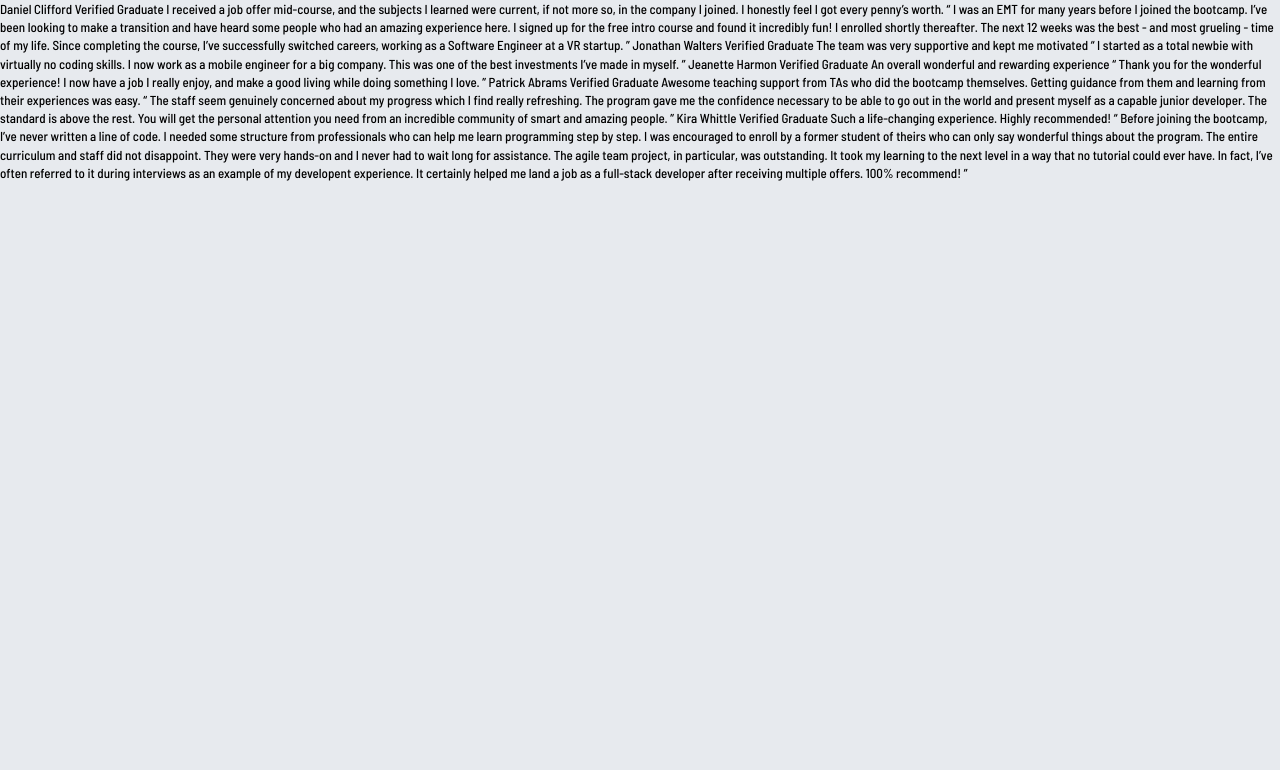
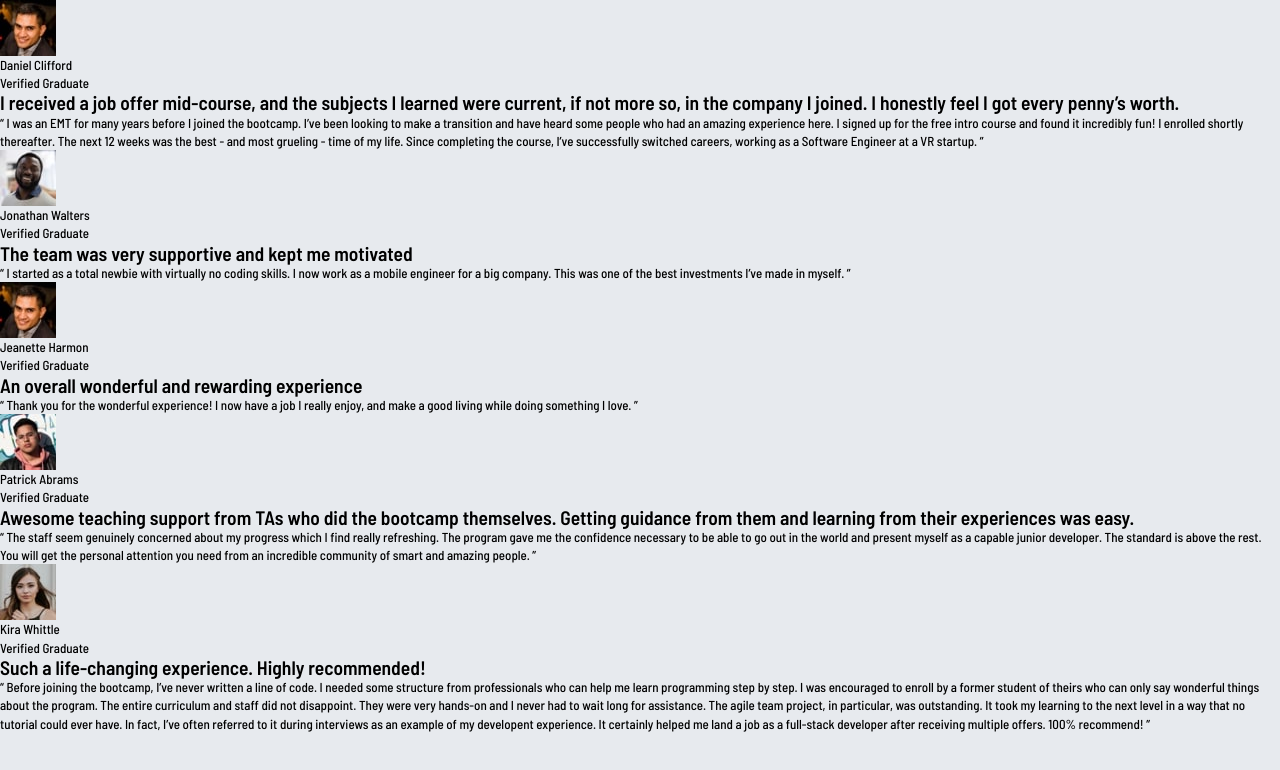
Before and after one commit to KingRocko/Testimonials-grid-section, a plain HTML site: page index.html in a window 1280 px wide. Drawn offline with Linux system fonts and the light colour scheme.

Commit message:
Insert HTML Tag and Class structure

```diff
--- a/index.html
+++ b/index.html
@@ -8,51 +8,90 @@
     <link rel="stylesheet" href="styles.css">
 </head>
 <body>
-    Daniel Clifford
-    Verified Graduate
 
-    I received a job offer mid-course, and the subjects I learned were current, if not more so,
-    in the company I joined. I honestly feel I got every penny’s worth.
-
-    “ I was an EMT for many years before I joined the bootcamp. I’ve been looking to make a
+    <main>
+        <div class="card card-one">
+            <div class="person-wrapper">
+                <div class="image-wrapper">
+                    <img src="images/image-daniel.jpg" alt="">
+                </div>
+                <p class="card-name">Daniel Clifford</p>
+                <p class="card-role">Verified Graduate</p>
+            </div>
+            <div class="content-wrapper">
+                <h2 class="card-statement">I received a job offer mid-course, and the subjects I learned were current, if not more so,
+                    in the company I joined. I honestly feel I got every penny’s worth.</h2>
+                <blockquote class="card-blockquote">“ I was an EMT for many years before I joined the bootcamp. I’ve been looking to make a
                     transition and have heard some people who had an amazing experience here. I signed up
                     for the free intro course and found it incredibly fun! I enrolled shortly thereafter.
                     The next 12 weeks was the best - and most grueling - time of my life. Since completing
                     the course, I’ve successfully switched careers, working as a Software Engineer at a VR startup. ”
+                </blockquote>
+            </div>
+        </div>
 
-    Jonathan Walters
-    Verified Graduate
+        <div class="card card-two">
+            <div class="person-wrapper">
+                <div class="image-wrapper">
+                    <img src="images/image-jonathan.jpg" alt="">
+                </div>
+                <p class="card-name">Jonathan Walters</p>
+                <p class="card-role">Verified Graduate</p>
+            </div>
+            <div class="content-wrapper">
+                <h2 class="card-statement">The team was very supportive and kept me motivated</h2>
+                <blockquote class="card-blockquote">“ I started as a total newbie with virtually no coding skills. I now work as a mobile engineer
+                    for a big company. This was one of the best investments I’ve made in myself. ”
+                </blockquote>
+            </div>
+        </div>
 
-    The team was very supportive and kept me motivated
+        <div class="card card-three">
+            <div class="person-wrapper">
+                <div class="image-wrapper">
+                    <img src="images/image-daniel.jpg" alt="">
+                </div>
+                <p class="card-name">Jeanette Harmon</p>
+                <p class="card-role">Verified Graduate</p>
+            </div>
+            <div class="content-wrapper">
+                <h2 class="card-statement">An overall wonderful and rewarding experience</h2>
+                <blockquote class="card-blockquote">“ Thank you for the wonderful experience! I now have a job I really enjoy, and make a good living
+                    while doing something I love. ”
+                </blockquote>
+            </div>
+        </div>
 
-    “ I started as a total newbie with virtually no coding skills. I now work as a mobile engineer
-    for a big company. This was one of the best investments I’ve made in myself. ”
-
-    Jeanette Harmon
-    Verified Graduate
-
-    An overall wonderful and rewarding experience
-
-    “ Thank you for the wonderful experience! I now have a job I really enjoy, and make a good living
-    while doing something I love. ”
-
-    Patrick Abrams
-    Verified Graduate
-
-    Awesome teaching support from TAs who did the bootcamp themselves. Getting guidance from them and
-    learning from their experiences was easy.
-
-    “ The staff seem genuinely concerned about my progress which I find really refreshing. The program
+        <div class="card card-four">
+            <div class="person-wrapper">
+                <div class="image-wrapper">
+                    <img src="images/image-patrick.jpg" alt="">
+                </div>
+                <p class="card-name">Patrick Abrams</p>
+                <p class="card-role">Verified Graduate</p>
+            </div>
+            <div class="content-wrapper">
+                <h2 class="card-statement">Awesome teaching support from TAs who did the bootcamp themselves. Getting guidance from them and
+                    learning from their experiences was easy.</h2>
+                <blockquote class="card-blockquote">“ The staff seem genuinely concerned about my progress which I find really refreshing. The program
                     gave me the confidence necessary to be able to go out in the world and present myself as a capable
                     junior developer. The standard is above the rest. You will get the personal attention you need from
                     an incredible community of smart and amazing people. ”
+                </blockquote>
+            </div>
+        </div>
 
-    Kira Whittle
-    Verified Graduate
-
-    Such a life-changing experience. Highly recommended!
-
-    “ Before joining the bootcamp, I’ve never written a line of code. I needed some structure from
+        <div class="card card-five">
+            <div class="person-wrapper">
+                <div class="image-wrapper">
+                    <img src="images/image-kira.jpg" alt="">
+                </div>
+                <p class="card-name">Kira Whittle</p>
+                <p class="card-role">Verified Graduate</p>
+            </div>
+            <div class="content-wrapper">
+                <h2 class="card-statement">Such a life-changing experience. Highly recommended!</h2>
+                <blockquote class="card-blockquote">“ Before joining the bootcamp, I’ve never written a line of code. I needed some structure from
                     professionals who can help me learn programming step by step. I was encouraged to enroll by a former
                     student of theirs who can only say wonderful things about the program. The entire curriculum and staff
                     did not disappoint. They were very hands-on and I never had to wait long for assistance. The agile team
@@ -60,6 +99,10 @@
                     could ever have. In fact, I’ve often referred to it during interviews as an example of my developent
                     experience. It certainly helped me land a job as a full-stack developer after receiving multiple offers.
                     100% recommend! ”
+                </blockquote>
+            </div>
+        </div>
+    </main>
 
 </body>
 </html>
```
Lines whose indentation alone changed are shown as unchanged.
